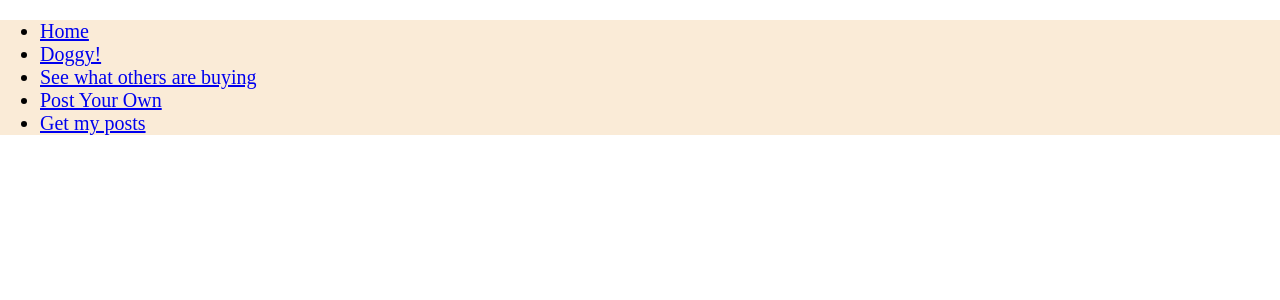
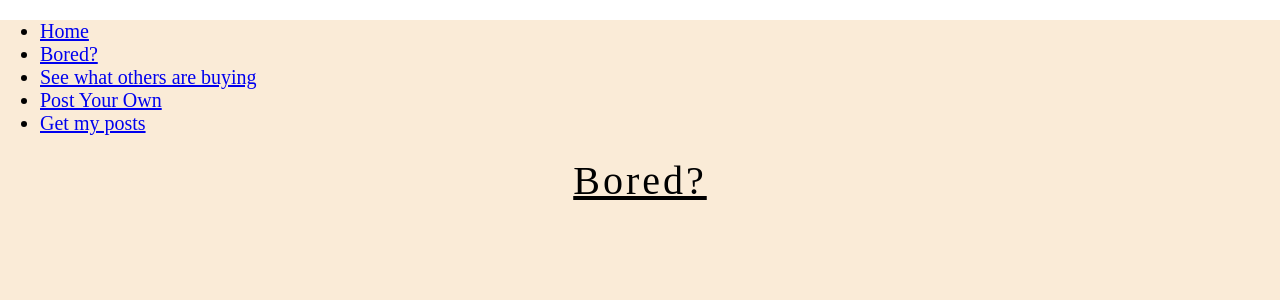
Before and after one commit to Lucasfarmwald/phase2project, a React (Create React App) app: page /Bored in a window 1280 px wide. Shown: the top 300 px of the page. Built offline with nearby package versions, Linux system fonts and the light colour scheme; no server answers.

Commit message:
final commit

```diff
--- a/public/index.html
+++ b/public/index.html
@@ -28,7 +28,7 @@
   </head>
   <body>
     <noscript>You need to enable JavaScript to run this app.</noscript>
-    <div id="root"></div>
+    <div style="height: 100%;" id="root"></div>
     <!--
       This HTML file is a template.
       If you open it directly in the browser, you will see an empty page.
--- a/src/App.js
+++ b/src/App.js
@@ -1,7 +1,8 @@
 
 import Navbar from './components/Navbar';
-import DogPic from './components/Love';
-import FetchPosts from './components/FetchPosts';
+import './App.css';
+import Bored from './components/Bored';
+
 import SeeWhatOthers from './components/SeeWhatOthers';
 import Post from './components/Post';
 import FetchYourData from './components/FetchYourData';
@@ -30,8 +31,8 @@ function App() {
       <Route exact path='/Home' >
         <Home />
       </Route>
-      <Route exact path="/DogPic" >
-        <DogPic/>
+      <Route exact path="/Bored" >
+        <Bored/>
       </Route>
       <Route exact path="/Post">
         <Post />
@@ -42,7 +43,7 @@ function App() {
       <Route exact path="/SeeWhatOthers" >
         <SeeWhatOthers />
       </Route>
-      <Route exact path='/FetchPosts' component={FetchPosts} />
+
 
 
 
--- /dev/null
+++ b/src/components/Bored.js
@@ -0,0 +1,59 @@
+import React, { useState, useEffect }  from "react";
+
+
+function Bored() {
+
+function refresh() {
+  window.location.reload(false)
+}
+
+const styleObject = {
+  h1:{
+    fontFamily:"Areial",
+    textAlign: "center",
+  },
+  p:{
+    fontFamily: "Areial",
+    textAlign: "center",
+    fontSize: "30px",
+    textDecoration: "underline"
+  },
+  button:{
+    fontSize:"30px",
+    border: "none",
+    letterSpacing:"3px",
+    background:"antiqueWhite",
+    fontSize:"40px",
+    fontFamily:"Areial",
+    textDecoration:"underline"
+  },
+  div:{
+    background:"antiqueWhite",
+    width: "100vw",
+    height:"100vh"
+  }
+}
+
+const [data, setData] = useState()
+
+useEffect(() => {
+  fetch("https://www.boredapi.com/api/activity")
+  .then((res) => res.json())
+  .then((data) => setData(data.activity))
+},[])
+
+
+
+
+    return(
+      <div style={styleObject.div} >
+      <h1 style={styleObject.h1} ><button onClick={refresh} style={styleObject.button} >Bored?</button></h1>
+      <p style={styleObject.p} >{data}</p>
+
+      </div>
+
+    )
+}
+
+
+export default Bored
--- a/src/components/FetchPosts.js
+++ /dev/null
@@ -1,17 +0,0 @@
-import React, {useEffect} from "react";
-
-
-function FetchPosts() {
-
-useEffect(() => {
-    fetch(' http://localhost:3000/posts')
-    .then((res) => res.json())
-    .then((posts) => console.log(posts))
-})
-
-    return(
-        <h1>FetchPosts</h1>
-    )
-}
-
-export default FetchPosts
--- a/src/components/FetchYourData.js
+++ b/src/components/FetchYourData.js
@@ -11,12 +11,15 @@ let styleObject = {
         backgroundColor:"antiqueWhite",
         color:"black",
         border: "solid black",
-        textAlign: "center"
+        textAlign: "center",
+        width: "100vw",
+        height:"100vh"
     }, h1:{
         color:"black",
         fontFamily: "Areial",
         textDecoration: "underline",
         textAlign: "center",
+        fontSize:"40px"
 
     },
     title:{
--- a/src/components/Home.js
+++ b/src/components/Home.js
@@ -12,7 +12,8 @@ const styleObject = {
         color:'black',
         background: "antiqueWhite",
         fontSize: "20px",
-        textAlign: "center"
+        textAlign: "center",
+
     },
      h1:{
          textAlign: "center",
@@ -25,7 +26,10 @@ const styleObject = {
 
      },
      div2: {
-         background:"antiqueWhite"
+         background:"antiqueWhite",
+         width: "100vw",
+         height:"100vh"
+
      }
 }
 
--- a/src/components/Navbar.js
+++ b/src/components/Navbar.js
@@ -25,10 +25,9 @@ const styleObject = {
                     Home
                 </NavLink>
                     </li>
-
                     <li>
-                <NavLink exact to='/DogPic'>
-                    Doggy!
+                <NavLink exact to='/Bored'>
+                    Bored?
                 </NavLink>
                     </li>
                     <li>
--- a/src/components/Post.js
+++ b/src/components/Post.js
@@ -13,13 +13,16 @@ const [formData, setFormData] = useState({
 const styleObject = {
     div:{
         background: "antiqueWhite",
-        color: "black"
+        color: "black",
+        width: "100vw",
+        height:"100vh"
     },
     h1:{
         color: "black",
         textAlign: "center",
         fontFamily: "Areial",
-        textDecoration: "underline "
+        textDecoration: "underline",
+        fontSize:"40px"
     }
 }
 
--- a/src/components/SeeWhatOthers.js
+++ b/src/components/SeeWhatOthers.js
@@ -14,7 +14,14 @@ const styleObject = {
     h1:{
         fontFamily: "Arial",
         textAlign: "center",
-        textDecoration: "underline "
+        textDecoration: "underline ",
+        fontSize:"40px"
+
+    },
+    div:{
+        background:"antiqueWhite",
+        width: "100vw",
+        height:"100vh"
 
     }
 }
@@ -39,7 +46,7 @@ useEffect(() => {
 
 
     return(
-        <div >
+        <div style={styleObject.div} >
         <h1 style={styleObject.h1} >House Stock Watch</h1>
         <ol>
             {data}
```
Also changed, not shown: src/components/DogPic.js (deleted, +0 -18 lines).
